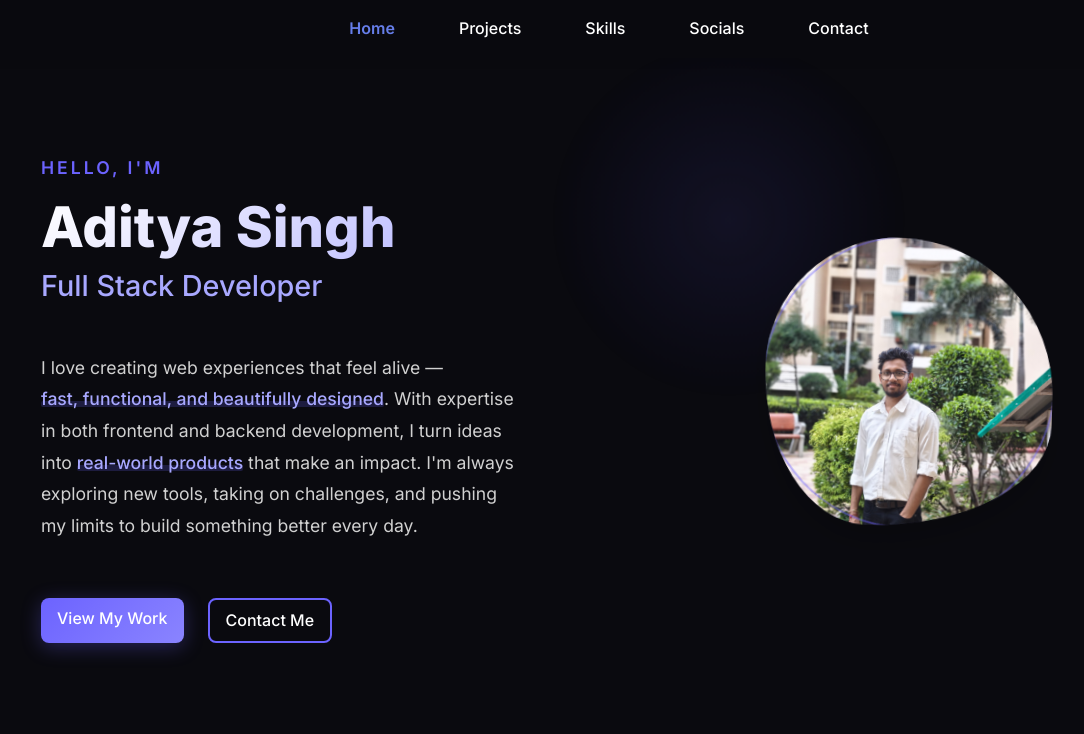
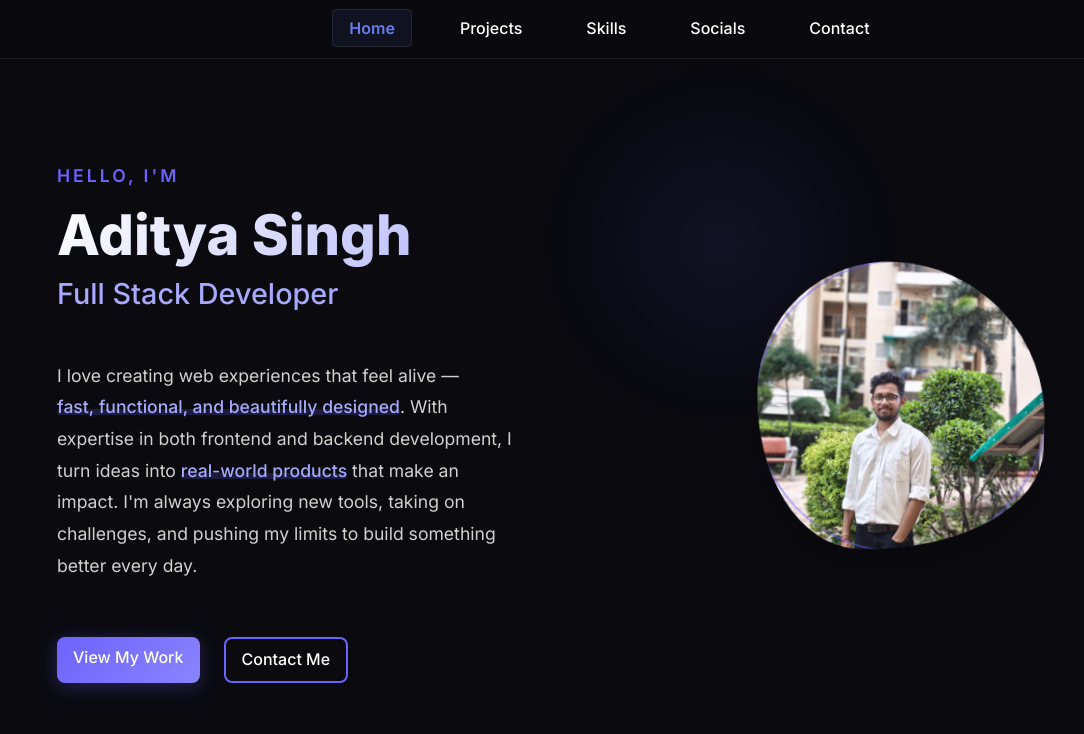
Before and after one commit to adityahacks123/New-Portfolio, a React (Vite) app: page / in a window 1280 px wide. Both pictures are taken after a click on the button "Contact Me". Shown: the top 734 px of the page, without its empty margins (31-1115 px from the left). Built offline with nearby package versions, Linux system fonts and the light colour scheme.

Commit message:
Scrollable added

```diff
--- a/src/App.jsx
+++ b/src/App.jsx
@@ -2,6 +2,7 @@ import { useEffect, useRef, useState, useCallback, lazy, Suspense } from 'react'
 import { Routes, Route, Navigate, useNavigate } from 'react-router-dom';
 import Landing from './components/Landing/Landing';
 import Home from './components/Home/Home';
+import AllSections from './components/All/AllSections';
 const Projects = lazy(() => import('./components/Projects/Projects'));
 const Skills = lazy(() => import('./components/Skills/Skills'));
 const Socials = lazy(() => import('./components/Socials/Socials'));
@@ -45,7 +46,7 @@ function App() {
       <CometCursor />
       <Navigation />
       <Routes>
-        <Route path="/" element={<Home />} />
+        <Route path="/" element={<AllSections />} />
         <Route path="/projects" element={<Suspense fallback={<div />}> <Projects /> </Suspense>} />
         <Route path="/skills" element={<Suspense fallback={<div />}> <Skills /> </Suspense>} />
         <Route path="/socials" element={<Suspense fallback={<div />}> <Socials /> </Suspense>} />
--- /dev/null
+++ b/src/components/All/AllSections.jsx
@@ -0,0 +1,42 @@
+import { Suspense, lazy } from 'react';
+import Home from '../Home/Home';
+const Projects = lazy(() => import('../Projects/Projects'));
+const Skills = lazy(() => import('../Skills/Skills'));
+const Socials = lazy(() => import('../Socials/Socials'));
+const Contact = lazy(() => import('../Contact/Contact'));
+
+function AllSections() {
+  return (
+    <div>
+      <section id="home" className="section section-border">
+        <Home />
+      </section>
+      <hr className="divider" />
+      <section id="projects" className="section section-border">
+        <Suspense fallback={<div />}>
+          <Projects />
+        </Suspense>
+      </section>
+      <hr className="divider" />
+      <section id="skills" className="section section-border">
+        <Suspense fallback={<div />}>
+          <Skills />
+        </Suspense>
+      </section>
+      <hr className="divider" />
+      <section id="socials" className="section section-border">
+        <Suspense fallback={<div />}>
+          <Socials />
+        </Suspense>
+      </section>
+      <hr className="divider" />
+      <section id="contact" className="section section-border">
+        <Suspense fallback={<div />}>
+          <Contact />
+        </Suspense>
+      </section>
+    </div>
+  );
+}
+
+export default AllSections;
--- a/src/components/Navigation/Navigation.css
+++ b/src/components/Navigation/Navigation.css
@@ -9,6 +9,7 @@
   backdrop-filter: blur(10px);
   padding: 1rem 2rem;
   box-shadow: 0 2px 10px rgba(0, 0, 0, 0.1);
+  border-bottom: 1px solid var(--border-color);
 }
 
 .navigation ul {
@@ -37,11 +38,15 @@
 .nav-link:focus {
   color: var(--primary-color);
   outline: none;
+  text-underline-offset: 4px;
+  text-decoration: underline;
 }
 
 .nav-link.active {
   color: var(--primary-color);
   font-weight: 600;
+  background: rgba(102, 126, 234, 0.08);
+  border: 1px solid var(--border-color);
 }
 
 /* Mobile styles */
--- a/src/components/Navigation/Navigation.jsx
+++ b/src/components/Navigation/Navigation.jsx
@@ -1,6 +1,6 @@
 import { useState, useEffect, useRef } from 'react';
 import { AnimatePresence, motion } from 'framer-motion';
-import { NavLink, useLocation } from 'react-router-dom';
+import { Link, useLocation } from 'react-router-dom';
 import './Navigation.css';
 
 // Simple SVG Icons
@@ -52,11 +52,11 @@ const Navigation = ({ activeSection, scrollToSection }) => {
   };
 
   const navItems = [
-    { id: 'home', label: 'Home', to: '/' },
-    { id: 'projects', label: 'Projects', to: '/projects' },
-    { id: 'skills', label: 'Skills', to: '/skills' },
-    { id: 'socials', label: 'Socials', to: '/socials' },
-    { id: 'contact', label: 'Contact', to: '/contact' },
+    { id: 'home', label: 'Home', to: '/#home' },
+    { id: 'projects', label: 'Projects', to: '/#projects' },
+    { id: 'skills', label: 'Skills', to: '/#skills' },
+    { id: 'socials', label: 'Socials', to: '/#socials' },
+    { id: 'contact', label: 'Contact', to: '/#contact' },
   ];
 
   return (
@@ -92,14 +92,14 @@ const Navigation = ({ activeSection, scrollToSection }) => {
         <ul>
           {navItems.map((item) => (
             <li key={item.id}>
-              <NavLink
+              <Link
                 to={item.to}
-                className={({ isActive }) => `nav-link ${isActive ? 'active' : ''}`}
-                aria-current={location.pathname === item.to ? 'page' : undefined}
+                className={`nav-link ${(location.hash === '#' + item.id) || (location.pathname === '/' && !location.hash && item.id === 'home') ? 'active' : ''}`}
+                aria-current={(location.hash === '#' + item.id) ? 'page' : undefined}
                 onClick={handleAfterNav}
               >
                 {item.label}
-              </NavLink>
+              </Link>
             </li>
           ))}
         </ul>
--- a/src/styles/global.css
+++ b/src/styles/global.css
@@ -4,11 +4,33 @@
   box-sizing: border-box;
 }
 
+:root {
+  /* Core palette */
+  --primary-color: #667eea; /* Indigo */
+  --primary-600: #5a6de0;
+  --primary-700: #4d5fd1;
+  --secondary-color: #a78bfa; /* Soft purple */
+  --accent-glow: 0 0 30px rgba(102, 126, 234, 0.35);
+
+  /* Neutrals */
+  --bg-color: #0a0a0f;
+  --surface-color: #12121a;
+  --surface-elev: #161626;
+  --border-color: rgba(255, 255, 255, 0.08);
+  --text-primary: #ffffff;
+  --text-secondary: rgba(255, 255, 255, 0.75);
+  --text-muted: rgba(255, 255, 255, 0.6);
+
+  /* Gradients */
+  --gradient-accent: linear-gradient(90deg, rgba(102,126,234,0.0), rgba(102,126,234,0.35), rgba(167,139,250,0.0));
+  --gradient-border: linear-gradient(90deg, rgba(255,255,255,0), rgba(255,255,255,0.12), rgba(255,255,255,0));
+}
+
 body, html {
   height: 100%;
   font-family: 'Inter', sans-serif;
-  background: #0a0a0f;
-  color: #ffffff;
+  background: var(--bg-color);
+  color: var(--text-primary);
   overflow-x: hidden !important; /* Force no horizontal scroll */
   width: 100%;
   max-width: 100%;
@@ -72,3 +94,66 @@ html {
   html { scroll-behavior: auto; }
   * { animation: none !important; transition: none !important; }
 }
+
+/* Links */
+a {
+  color: var(--primary-color);
+  text-decoration: none;
+}
+a:hover, a:focus {
+  color: var(--primary-600);
+  text-decoration: underline;
+  text-underline-offset: 3px;
+}
+
+/* Buttons (utility classes you can reuse) */
+.btn {
+  display: inline-flex;
+  align-items: center;
+  gap: 0.5rem;
+  padding: 0.6rem 1rem;
+  border-radius: 8px;
+  border: 1px solid var(--border-color);
+  background: var(--surface-color);
+  color: var(--text-primary);
+  transition: transform 0.2s ease, background 0.2s ease, border-color 0.2s ease;
+}
+.btn:hover { transform: translateY(-1px); }
+.btn:active { transform: translateY(0); }
+.btn--primary {
+  background: var(--primary-color);
+  color: #0b0b12;
+  border-color: transparent;
+  box-shadow: var(--accent-glow);
+}
+.btn--ghost {
+  background: transparent;
+}
+
+/* Gradient dividers and borders */
+.divider {
+  width: 100%;
+  height: 1px;
+  background: var(--gradient-border);
+  border: 0;
+}
+.divider--accent {
+  height: 2px;
+  background: var(--gradient-accent);
+}
+
+/* Section utilities if you want subtle top/bottom gradient borders */
+.section-border {
+  position: relative;
+}
+.section-border::before,
+.section-border::after {
+  content: '';
+  position: absolute;
+  left: 0;
+  width: 100%;
+  height: 1px;
+  background: var(--gradient-border);
+}
+.section-border::before { top: 0; }
+.section-border::after { bottom: 0; }
```
